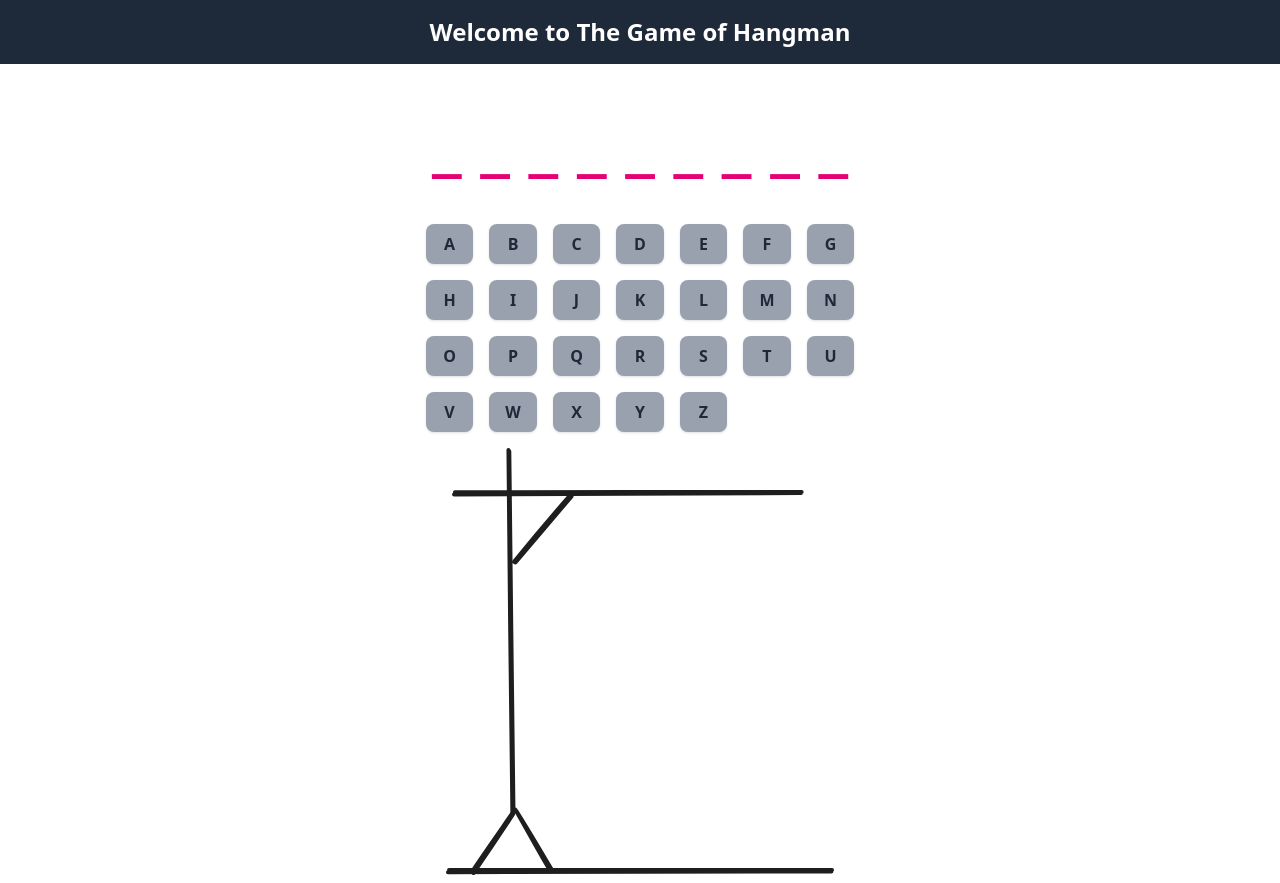
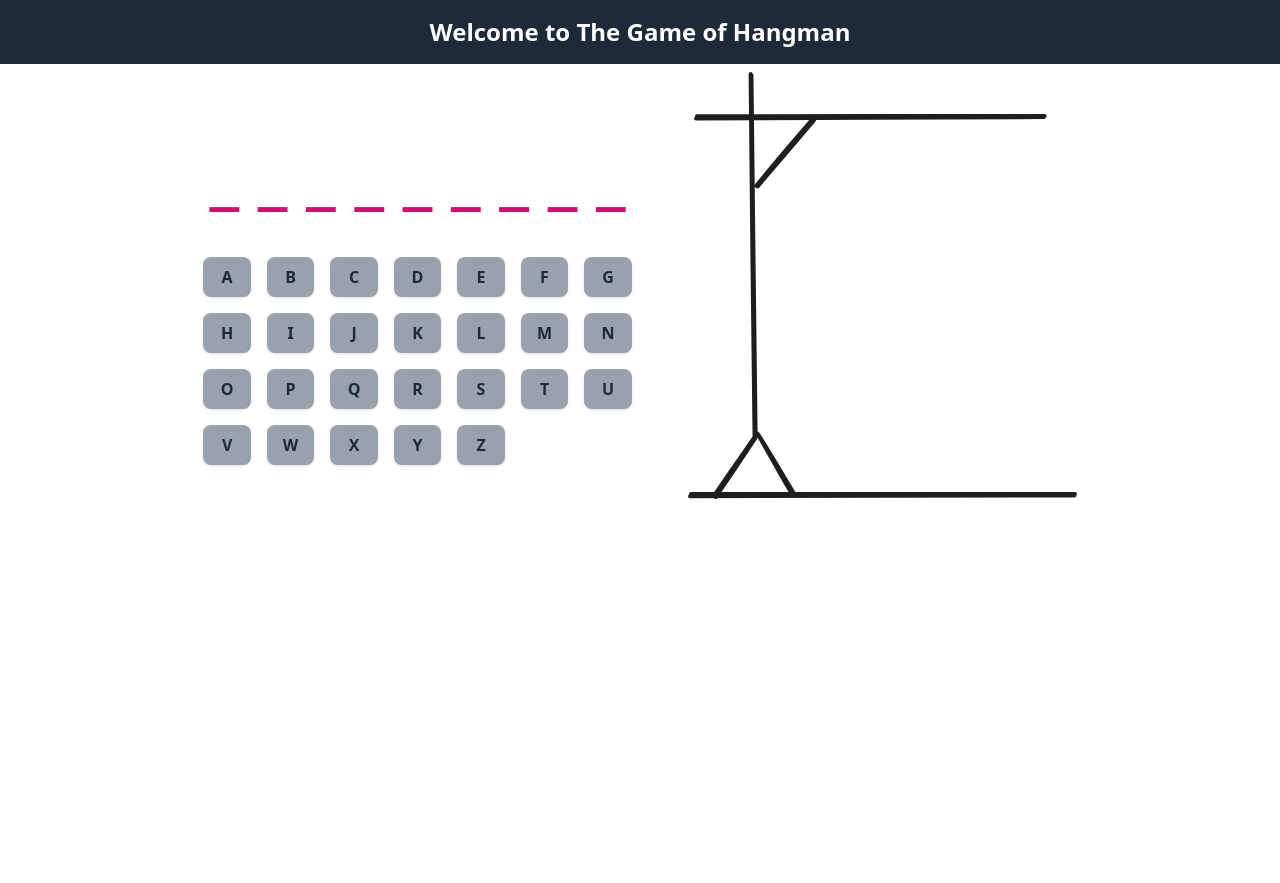
Before and after one commit to RethikRaj/HangmanReact, a React (Vite) app: page / in a window 1280 px wide. Both pictures are taken after typing "Sample123" into the empty fields and a click on the button "Submit". After the commit the page ends 800 px from the top, so only its background shows below. Built offline with nearby package versions, Linux system fonts and the light colour scheme.

Commit message:
fixed layout"

```diff
--- a/src/Pages/PlayPage/PlayPage.jsx
+++ b/src/Pages/PlayPage/PlayPage.jsx
@@ -22,14 +22,17 @@ const PlayPage = () => {
 
 
     return (
-        <div className="flex flex-col items-center justify-center">
-            <MaskedInput secretWord={secretWord} usedLetters={usedLetters}/>
+        <div className="flex justify-center gap-10">
+            <div className="flex flex-col items-center justify-center">
+                <MaskedInput secretWord={secretWord} usedLetters={usedLetters}/>
 
-            <VirtualKeyBoard secretWord={secretWord} usedLetters={usedLetters} onLetterClick={handleLetterClick}/>
+                <VirtualKeyBoard secretWord={secretWord} usedLetters={usedLetters} onLetterClick={handleLetterClick}/>
+            </div>
+            <div>
+                <Hangman chance={chance}/>
+            </div>
+        </div>
 
-            <Hangman chance={chance}/>
-
-        </div>
     )
 }
 
```
